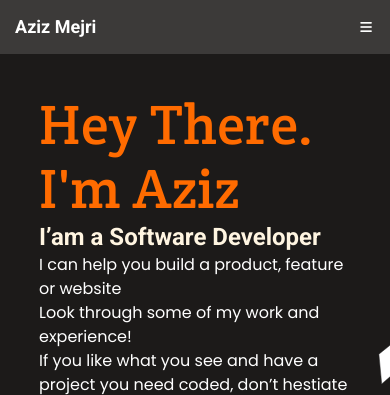
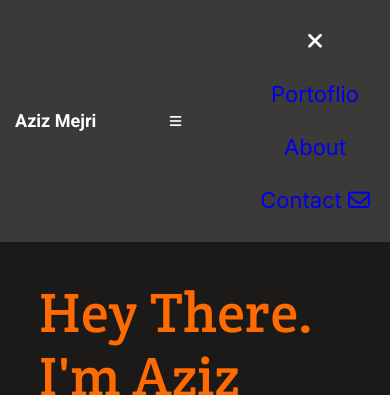
Before and after one commit to safafa/mobile_menu, a plain HTML site: page index.html in a window 390 px wide. Both pictures are taken after a click on the button 366 px from the left and 27 px from the top of the page. Shown: the top 395 px of the page. Drawn offline with Linux system fonts and the light colour scheme.

Commit message:
Add js for mobile menu

```diff
--- a/css/main.css
+++ b/css/main.css
@@ -27,7 +27,8 @@ header {
   color: white;
 }
 
-#desktop-nav, #desktop-nav ul {
+#desktop-nav,
+#desktop-nav ul {
   display: none;
 }
 
@@ -411,12 +412,19 @@ textarea {
   align-items: center;
   justify-content: space-around;
   padding: 5vh;
-  filter:
-    invert(67%) sepia(46%) saturate(986%) hue-rotate(179deg)
+  filter: invert(67%) sepia(46%) saturate(986%) hue-rotate(179deg)
     brightness(92%) contrast(82%);
 }
 
+.mobile-nav {
+  display: none;
+}
+
 @media all and (min-width: 720px) {
+  .mobile-nav {
+    display: none;
+  }
+
   .top-social {
     flex-direction: column;
     position: absolute;
--- a/index.html
+++ b/index.html
@@ -11,9 +11,21 @@
   <body>
     <header>
       <h1 id="logo">Aziz Mejri</h1>
-      <button type="button" class="menu-bars">
+      <button type="button" class="menu-bars" id="burger">
         <i class="fas fa-bars"></i>
       </button>
+      <nav class="mobile-nav">
+        <ul>
+          <li><i id="close" class="fa fa-times"></i></li>
+          <li><a class="nav-link" href="#projects">Portoflio</a></li>
+          <li><a class="nav-link" href="#about-me">About</a></li>
+          <li>
+            <a class="nav-link" href="#contact"
+              >Contact <i class="far fa-envelope"></i
+            ></a>
+          </li>
+        </ul>
+      </nav>
       <nav id="desktop-nav">
         <ul>
           <li><a class="nav-link" href="#projects">Portoflio</a></li>
@@ -442,5 +454,6 @@
       src="https://kit.fontawesome.com/e966a3bd22.js"
       crossorigin="anonymous"
     ></script>
+    <script src="index.js"></script>
   </body>
 </html>
--- /dev/null
+++ b/index.js
@@ -0,0 +1,15 @@
+const burgerButton = document.getElementById('burger');
+const closeButton = document.getElementById("close");
+const mobileNav = document.querySelector(".mobile-nav");
+
+burgerButton.addEventListener("click",()=>{
+    mobileNav.style.display="flex";
+
+
+})
+
+closeButton.addEventListener("click", ()=>{
+    mobileNav.style.display="none";
+
+
+})
```
